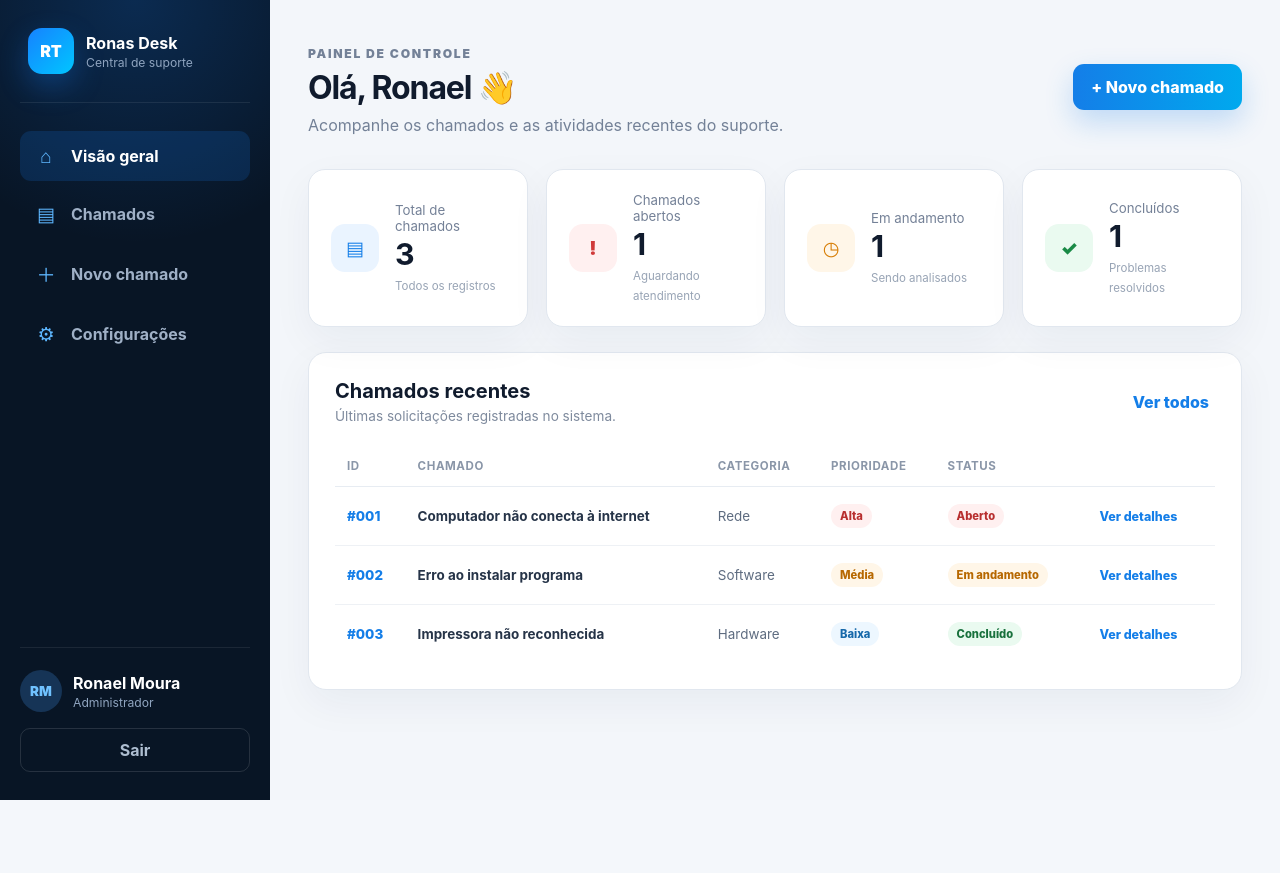
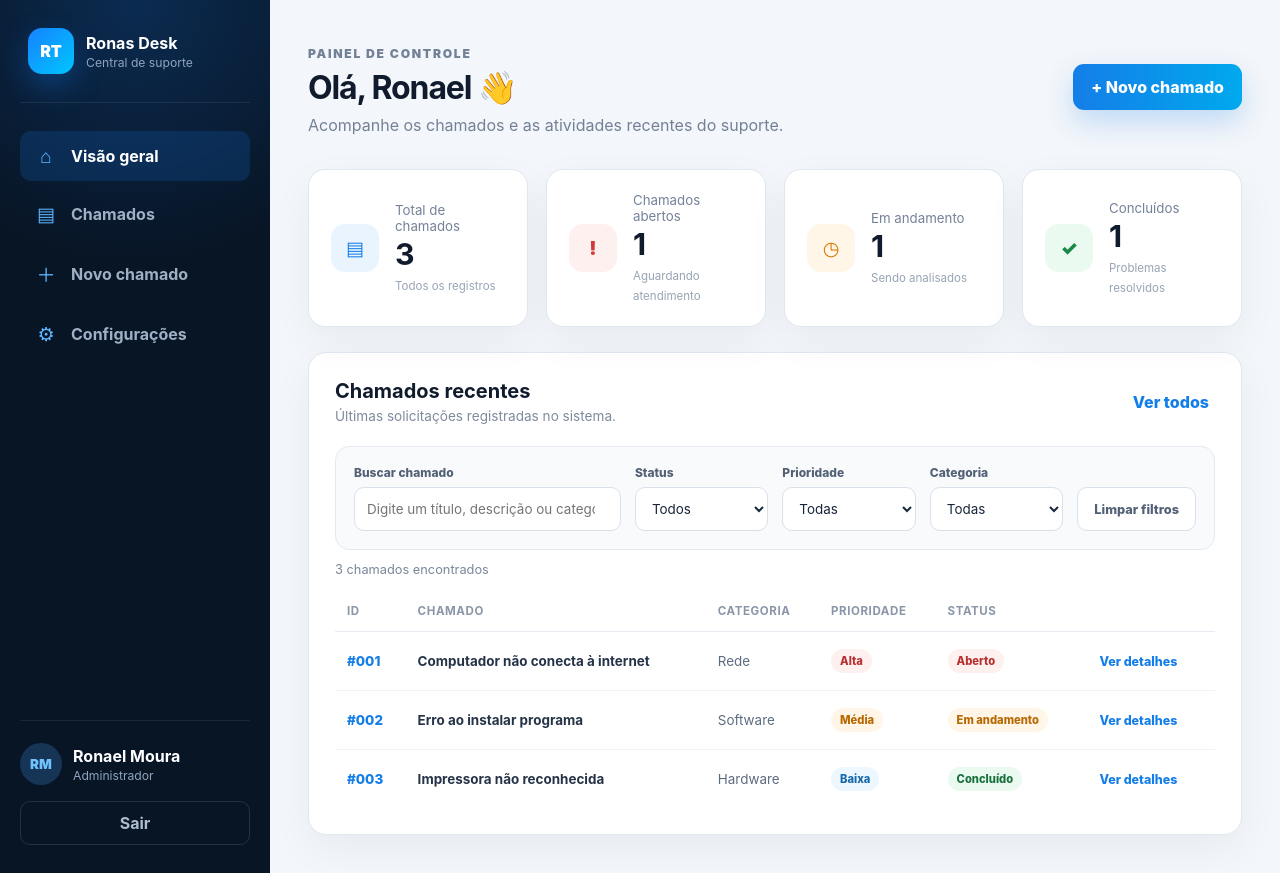
Before and after one commit to ronaelmoura/ronas-desk, a React app in the folder frontend/: page / in a window 1280 px wide. Both pictures are taken after typing "name@example.com", "Sample123" into the empty fields and a click on the button "Entrar". Before the commit the page ends 800 px from the top, so only its background shows below. Built offline with nearby package versions, Linux system fonts and the light colour scheme; the HTML template or start-up script is replaced by a standard one.

Commit message:
Adiciona busca e filtros de chamados

```diff
--- a/frontend/src/components/Dashboard.css
+++ b/frontend/src/components/Dashboard.css
@@ -374,6 +374,82 @@
   cursor: pointer;
 }
 
+.ticket-filters {
+  display: grid;
+  grid-template-columns: minmax(250px, 2fr) repeat(3, minmax(130px, 1fr)) auto;
+  align-items: end;
+  gap: 14px;
+  margin-bottom: 12px;
+  padding: 18px;
+  border: 1px solid #e5eaf1;
+  border-radius: 14px;
+  background: #f8fafc;
+}
+
+.search-field,
+.filter-field {
+  min-width: 0;
+}
+
+.search-field label,
+.filter-field label {
+  display: block;
+  margin-bottom: 7px;
+  color: #536176;
+  font-size: 0.75rem;
+  font-weight: 800;
+}
+
+.search-field input,
+.filter-field select {
+  width: 100%;
+  height: 44px;
+  padding: 0 12px;
+  border: 1px solid #d8e0e9;
+  border-radius: 10px;
+  outline: none;
+  background: #ffffff;
+  color: #17263a;
+  font: inherit;
+  font-size: 0.84rem;
+}
+
+.search-field input:focus,
+.filter-field select:focus {
+  border-color: #1682ff;
+  box-shadow: 0 0 0 3px rgba(22, 130, 255, 0.1);
+}
+
+.clear-filters-button {
+  height: 44px;
+  padding: 0 16px;
+  border: 1px solid #d8e0e9;
+  border-radius: 10px;
+  background: #ffffff;
+  color: #536176;
+  font: inherit;
+  font-size: 0.8rem;
+  font-weight: 800;
+  cursor: pointer;
+}
+
+.clear-filters-button:hover {
+  border-color: #1682ff;
+  color: #147ee8;
+}
+
+.filter-result {
+  margin: 0 0 14px;
+  color: #7a8799;
+  font-size: 0.8rem;
+}
+
+.empty-table {
+  padding: 45px 20px !important;
+  color: #8a96a8 !important;
+  text-align: center;
+}
+
 @media (max-width: 1150px) {
   .summary-grid {
     grid-template-columns: repeat(2, 1fr);
--- a/frontend/src/components/Dashboard.jsx
+++ b/frontend/src/components/Dashboard.jsx
@@ -59,6 +59,11 @@ function Dashboard({ onLogout }) {
     setChamadoSelecionado,
   ] = useState(null)
 
+  const [busca, setBusca] = useState('')
+  const [filtroStatus, setFiltroStatus] = useState('Todos')
+  const [filtroPrioridade, setFiltroPrioridade] = useState('Todas')
+  const [filtroCategoria, setFiltroCategoria] = useState('Todas')
+
   useEffect(() => {
   localStorage.setItem(
     'ronas-desk-chamados',
@@ -79,6 +84,35 @@ function Dashboard({ onLogout }) {
   const chamadosConcluidos = chamados.filter(
     (chamado) => chamado.status === 'Concluído',
   ).length
+
+  const chamadosFiltrados = chamados.filter((chamado) => {
+  const textoBusca = busca.trim().toLowerCase()
+
+  const correspondeBusca =
+    !textoBusca ||
+    chamado.titulo.toLowerCase().includes(textoBusca) ||
+    chamado.descricao.toLowerCase().includes(textoBusca) ||
+    chamado.categoria.toLowerCase().includes(textoBusca)
+
+  const correspondeStatus =
+    filtroStatus === 'Todos' ||
+    chamado.status === filtroStatus
+
+  const correspondePrioridade =
+    filtroPrioridade === 'Todas' ||
+    chamado.prioridade === filtroPrioridade
+
+  const correspondeCategoria =
+    filtroCategoria === 'Todas' ||
+    chamado.categoria === filtroCategoria
+
+  return (
+    correspondeBusca &&
+    correspondeStatus &&
+    correspondePrioridade &&
+    correspondeCategoria
+  )
+})
 
   function criarChamado(dados) {
     const maiorId = chamados.reduce(
@@ -115,6 +149,13 @@ function Dashboard({ onLogout }) {
           : chamado,
       ),
     )
+  }
+
+  function limparFiltros() {
+  setBusca('')
+  setFiltroStatus('Todos')
+  setFiltroPrioridade('Todas')
+  setFiltroCategoria('Todas')
 }
 
   function formatarId(id) {
@@ -280,6 +321,96 @@ function Dashboard({ onLogout }) {
             </button>
           </div>
 
+          <div className="ticket-filters">
+  <div className="search-field">
+    <label htmlFor="ticket-search">
+      Buscar chamado
+    </label>
+
+    <input
+      id="ticket-search"
+      type="search"
+      placeholder="Digite um título, descrição ou categoria"
+      value={busca}
+      onChange={(event) => setBusca(event.target.value)}
+    />
+  </div>
+
+  <div className="filter-field">
+    <label htmlFor="status-filter">
+      Status
+    </label>
+
+    <select
+      id="status-filter"
+      value={filtroStatus}
+      onChange={(event) =>
+        setFiltroStatus(event.target.value)
+      }
+    >
+      <option value="Todos">Todos</option>
+      <option value="Aberto">Aberto</option>
+      <option value="Em andamento">Em andamento</option>
+      <option value="Concluído">Concluído</option>
+    </select>
+  </div>
+
+  <div className="filter-field">
+    <label htmlFor="priority-filter">
+      Prioridade
+    </label>
+
+    <select
+      id="priority-filter"
+      value={filtroPrioridade}
+      onChange={(event) =>
+        setFiltroPrioridade(event.target.value)
+      }
+    >
+      <option value="Todas">Todas</option>
+      <option value="Baixa">Baixa</option>
+      <option value="Média">Média</option>
+      <option value="Alta">Alta</option>
+    </select>
+  </div>
+
+  <div className="filter-field">
+    <label htmlFor="category-filter">
+      Categoria
+    </label>
+
+    <select
+      id="category-filter"
+      value={filtroCategoria}
+      onChange={(event) =>
+        setFiltroCategoria(event.target.value)
+      }
+    >
+      <option value="Todas">Todas</option>
+      <option value="Hardware">Hardware</option>
+      <option value="Software">Software</option>
+      <option value="Rede">Rede</option>
+      <option value="Acesso">Acesso</option>
+      <option value="Outro">Outro</option>
+    </select>
+  </div>
+
+  <button
+    className="clear-filters-button"
+    type="button"
+    onClick={limparFiltros}
+  >
+    Limpar filtros
+  </button>
+</div>
+
+<p className="filter-result">
+  {chamadosFiltrados.length}{' '}
+  {chamadosFiltrados.length === 1
+    ? 'chamado encontrado'
+    : 'chamados encontrados'}
+</p>
+
           <div className="ticket-table-wrapper">
             <table className="ticket-table">
               <thead>
@@ -294,7 +425,8 @@ function Dashboard({ onLogout }) {
               </thead>
 
               <tbody>
-                {chamados.map((chamado) => (
+  {chamadosFiltrados.length > 0 ? (
+    chamadosFiltrados.map((chamado) => (
       <tr key={chamado.id}>
         <td className="ticket-id">
           {formatarId(chamado.id)}
@@ -336,7 +468,14 @@ function Dashboard({ onLogout }) {
           </button>
         </td>
       </tr>
-                ))}
+    ))
+  ) : (
+    <tr>
+      <td className="empty-table" colSpan="6">
+        Nenhum chamado encontrado com esses filtros.
+      </td>
+    </tr>
+  )}
 </tbody>
             </table>
           </div>
```
Lines whose indentation alone changed are shown as unchanged.
